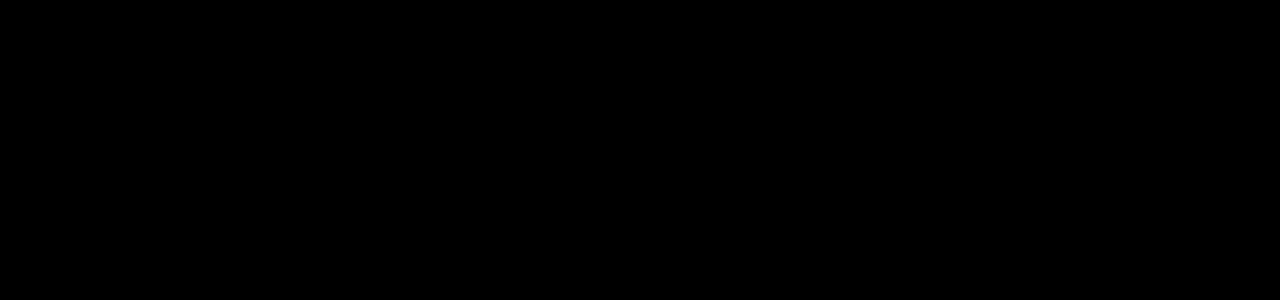
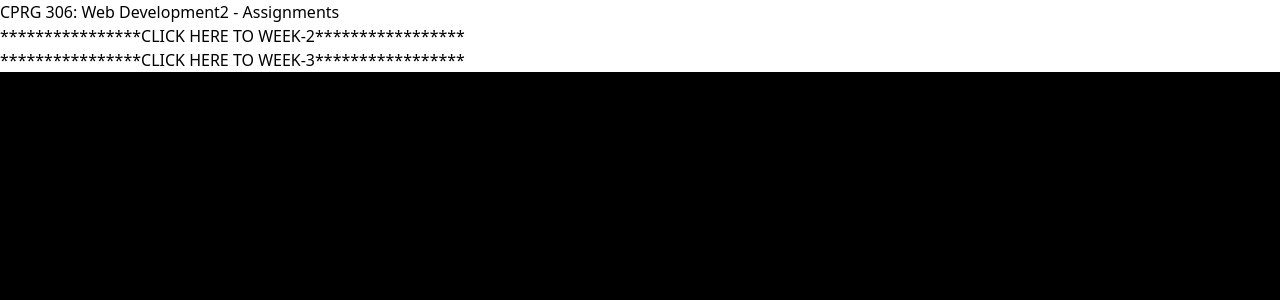
Before and after one commit to shawnscgy/cprg306-assignments, a Next.js app: page / in a window 1280 px wide. Shown: the top 300 px of the page. Built offline with nearby package versions, Linux system fonts and the light colour scheme.

Commit message:
bg-color
For assignment week-3, modified the background color to black, which made an affect to week-2. So added week-2 main tag "bg-white".

```diff
--- a/app/page.js
+++ b/app/page.js
@@ -2,11 +2,18 @@
 
 export default function Page() {
   return (
-    <div>
+    <main className="bg-white">
       <h1>CPRG 306: Web Development2 - Assignments</h1>
-      <Link href="/week-2">
-        ****************CLICK HERE TO WEEK-2*****************
-      </Link>
-    </div>
+      <div>
+        <Link href="/week-2">
+          ****************CLICK HERE TO WEEK-2*****************
+        </Link>
+      </div>
+      <div>
+        <Link href="/week-3">
+          ****************CLICK HERE TO WEEK-3*****************
+        </Link>
+      </div>
+    </main>
   );
 }
--- a/app/week-2/page.js
+++ b/app/week-2/page.js
@@ -1,7 +1,7 @@
 import StudentInfo from "./student-info";
 export default function Page() {
   return (
-    <main>
+    <main className="bg-white">
       <h1>Shopping List</h1>
       <StudentInfo />
     </main>
```
